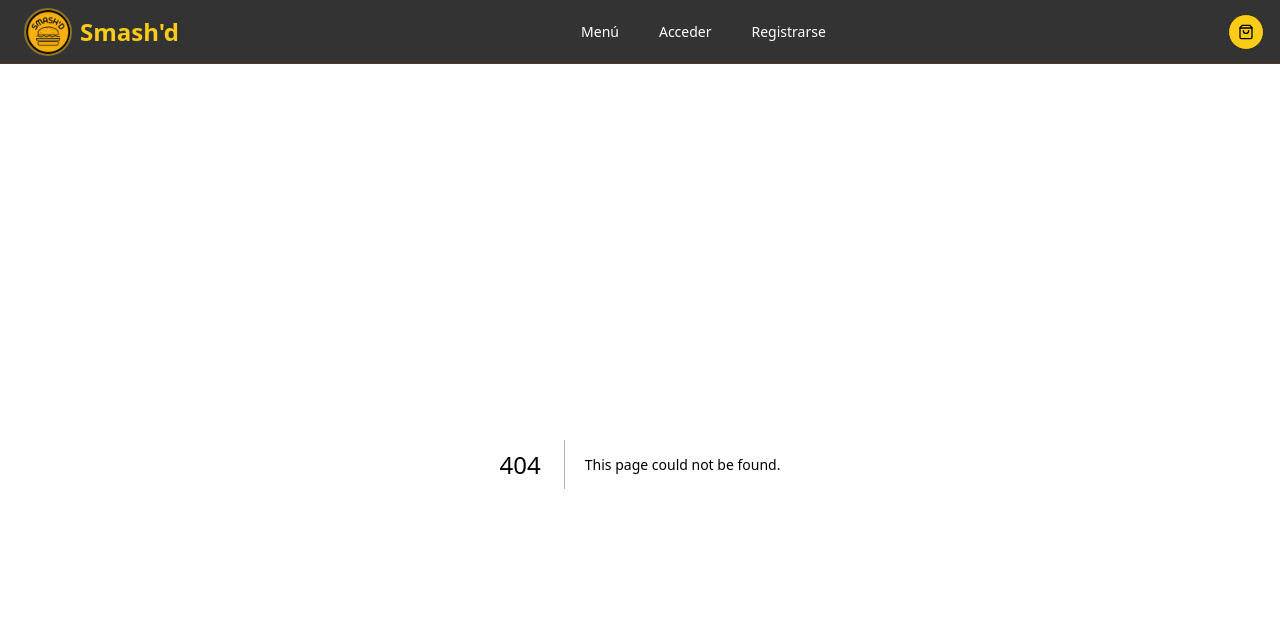
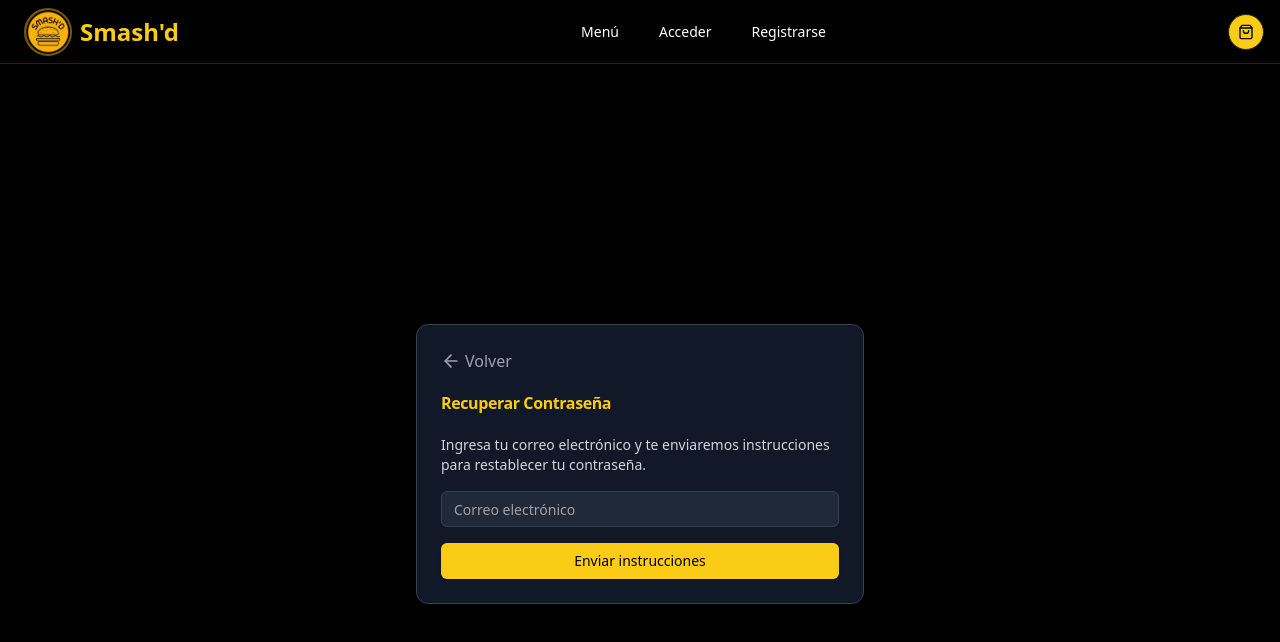
Before and after one commit to 0b501e7e/smashd, a Next.js app in the folder frontend/: page /forgot-password in a window 1280 px wide. Before the commit this address had no page. Shown: the top 642 px of the page. Built offline with nearby package versions, Linux system fonts and the light colour scheme.

Commit message:
feat: add login and password visibility

```diff
--- /dev/null
+++ b/frontend/app/forgot-password/page.tsx
@@ -0,0 +1,86 @@
+'use client'
+
+import { useState } from 'react';
+import { Button } from "@/components/ui/button";
+import { Input } from "@/components/ui/input";
+import { Card, CardContent, CardHeader, CardTitle } from "@/components/ui/card"
+import { ArrowLeft } from 'lucide-react';
+
+export default function ForgotPassword() {
+    const [email, setEmail] = useState('');
+    const [status, setStatus] = useState<'idle' | 'loading' | 'success' | 'error'>('idle');
+    const [message, setMessage] = useState('');
+
+    const handleSubmit = async (e: React.FormEvent) => {
+        e.preventDefault();
+        setStatus('loading');
+        setMessage('');
+
+        try {
+            const response = await fetch(`${process.env.NEXT_PUBLIC_API_URL}/auth/forgot-password`, {
+                method: 'POST',
+                headers: { 'Content-Type': 'application/json' },
+                body: JSON.stringify({ email }),
+            });
+
+            const data = await response.json();
+
+            if (response.ok) {
+                setStatus('success');
+                setMessage(data.message || 'Si existe una cuenta asociada, recibirás un correo para restablecer tu contraseña.');
+            } else {
+                setStatus('error');
+                setMessage(data.error || data.message || 'Error al solicitar el restablecimiento.');
+            }
+        } catch (error) {
+            setStatus('error');
+            setMessage('Ocurrió un error. Inténtalo de nuevo.');
+        }
+    };
+
+    return (
+        <div className="min-h-screen bg-black flex items-center justify-center p-4">
+            <Card className="w-full max-w-md bg-gray-900 border-gray-700">
+                <CardHeader>
+                    <div className="flex items-center mb-4">
+                        <a href="/login" className="text-gray-400 hover:text-white flex items-center">
+                            <ArrowLeft size={20} className="mr-1" /> Volver
+                        </a>
+                    </div>
+                    <CardTitle className="text-yellow-400">Recuperar Contraseña</CardTitle>
+                </CardHeader>
+                <CardContent>
+                    {status === 'success' ? (
+                        <div className="text-green-400 text-center p-4 border border-green-900 rounded bg-green-900/20">
+                            {message}
+                        </div>
+                    ) : (
+                        <form onSubmit={handleSubmit}>
+                            <div className="space-y-4">
+                                <p className="text-gray-300 text-sm">
+                                    Ingresa tu correo electrónico y te enviaremos instrucciones para restablecer tu contraseña.
+                                </p>
+                                <Input
+                                    type="email"
+                                    placeholder="Correo electrónico"
+                                    value={email}
+                                    onChange={(e) => setEmail(e.target.value)}
+                                    className="bg-gray-800 border-gray-700 text-white"
+                                    required
+                                />
+                                {status === 'error' && <p className="text-red-500 text-sm">{message}</p>}
+                                <Button
+                                    type="submit"
+                                    className="w-full bg-yellow-400 text-black hover:bg-yellow-500"
+                                    disabled={status === 'loading'}
+                                >
+                                    {status === 'loading' ? 'Enviando...' : 'Enviar instrucciones'}
+                                </Button>
+                            </div>
+                        </form>
+                    )}
+                </CardContent>
+            </Card>
+        </div>
+    );
+}
--- a/frontend/app/login/page.tsx
+++ b/frontend/app/login/page.tsx
@@ -5,10 +5,12 @@ import { useRouter } from 'next/navigation';
 import { Button } from "@/components/ui/button";
 import { Input } from "@/components/ui/input";
 import { Card, CardContent, CardFooter, CardHeader, CardTitle } from "@/components/ui/card"
+import { Eye, EyeOff } from 'lucide-react';
 
 export default function Login() {
   const [email, setEmail] = useState('');
   const [password, setPassword] = useState('');
+  const [showPassword, setShowPassword] = useState(false);
   const [error, setError] = useState('');
   const router = useRouter();
 
@@ -74,15 +76,29 @@ export default function Login() {
                   className="bg-gray-800 border-gray-700 text-white placeholder:text-gray-400"
                 />
               </div>
-              <div className="flex flex-col space-y-1.5">
+              <div className="flex flex-col space-y-1.5 relative">
+                <div className="relative">
                   <Input
                     id="password"
                     placeholder="Contraseña"
-                  type="password"
+                    type={showPassword ? "text" : "password"}
                     value={password}
                     onChange={(e) => setPassword(e.target.value)}
-                  className="bg-gray-800 border-gray-700 text-white placeholder:text-gray-400"
+                    className="bg-gray-800 border-gray-700 text-white placeholder:text-gray-400 pr-10"
                   />
+                  <button
+                    type="button"
+                    onClick={() => setShowPassword(!showPassword)}
+                    className="absolute right-3 top-1/2 -translate-y-1/2 text-gray-400 hover:text-white"
+                  >
+                    {showPassword ? <EyeOff size={20} /> : <Eye size={20} />}
+                  </button>
+                </div>
+                <div className="flex justify-end">
+                  <a href="/forgot-password" className="text-xs text-yellow-400 hover:underline">
+                    ¿Olvidaste tu contraseña?
+                  </a>
+                </div>
               </div>
               {error && <p className="text-red-500">{error}</p>}
             </div>
```
Also changed, not shown: 1 other file (tests, documents, lock files or other folders). Lines whose indentation alone changed are shown as unchanged.
